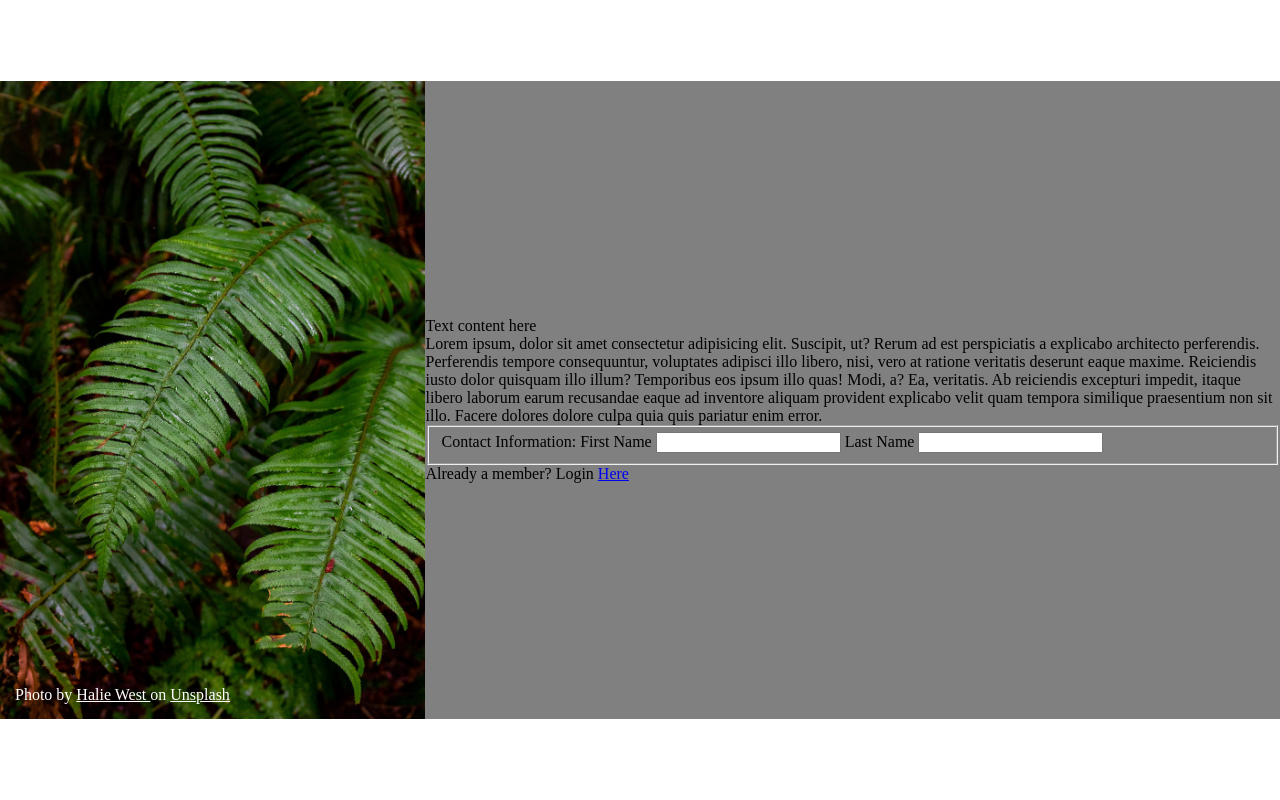
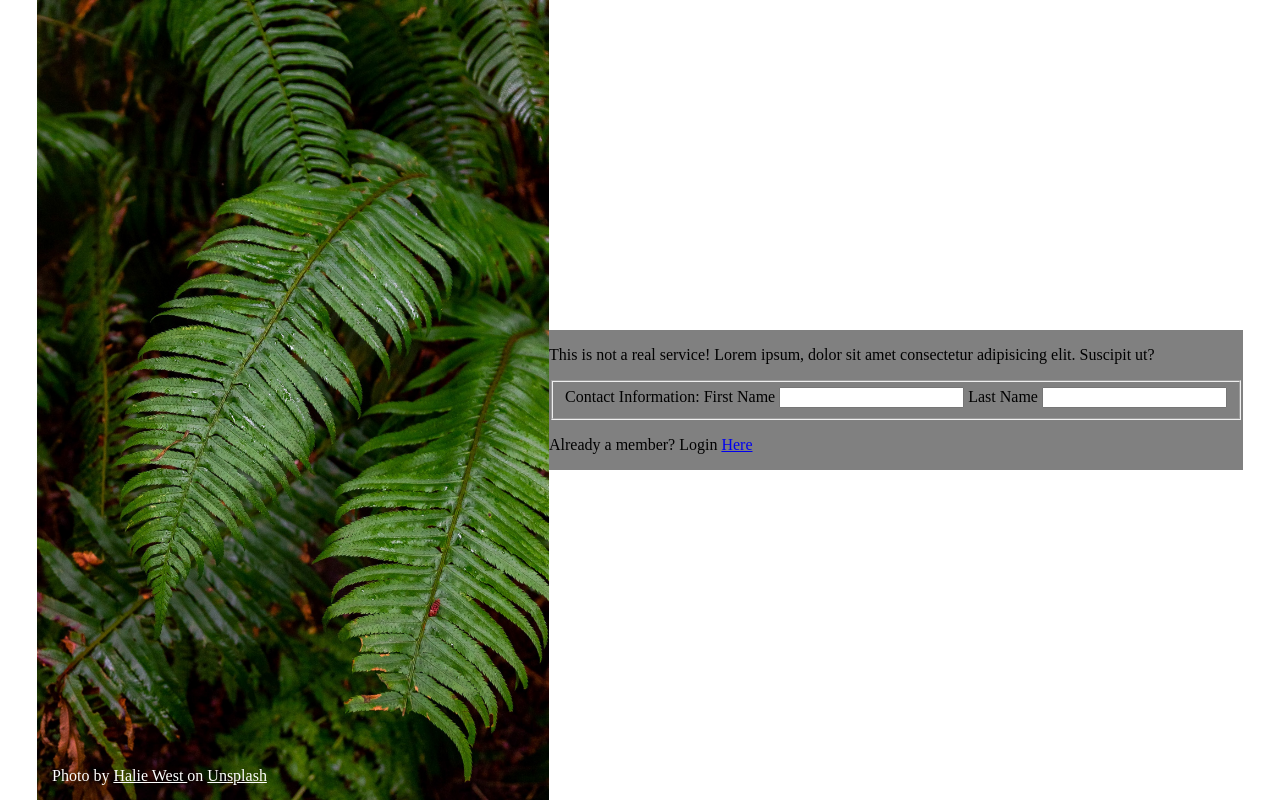
Before and after one commit to alg4c/odin-signUpForm, a plain HTML site: page index.html in a window 1280 px wide. Drawn offline with Linux system fonts and the light colour scheme.

Commit message:
remove unnecessary divs and simplify html

```diff
--- a/index.html
+++ b/index.html
@@ -8,7 +8,6 @@
     <title>Sign Up!</title>
   </head>
   <body>
-    <div class="flexContainer">
       <figure>
         <img src="/res/img/hero-fern.jpg" alt="close up of fern leaves" />
         <figcaption>
@@ -25,18 +24,9 @@
         </figcaption>
       </figure>
       <div class="textContent">
-        Text content here
-        <div class="announcement">
-          Lorem ipsum, dolor sit amet consectetur adipisicing elit. Suscipit,
-          ut? Rerum ad est perspiciatis a explicabo architecto perferendis.
-          Perferendis tempore consequuntur, voluptates adipisci illo libero,
-          nisi, vero at ratione veritatis deserunt eaque maxime. Reiciendis
-          iusto dolor quisquam illo illum? Temporibus eos ipsum illo quas! Modi,
-          a? Ea, veritatis. Ab reiciendis excepturi impedit, itaque libero
-          laborum earum recusandae eaque ad inventore aliquam provident
-          explicabo velit quam tempora similique praesentium non sit illo.
-          Facere dolores dolore culpa quia quis pariatur enim error.
-        </div>
+        <p class="announcement">
+          This is not a real service! Lorem ipsum, dolor sit amet consectetur adipisicing elit. Suscipit ut?
+        </p>
         <form action="" method="post">
           <fieldset class="contact">
             Contact Information:
@@ -46,9 +36,7 @@
             <input id="last-name" type="text" required />
           </fieldset>
         </form>
-        <div class="login">
-          Already a member? Login <a href="#login">Here</a>
-        </div>
+        <p class="login">Already a member? Login <a href="#login">Here</a></p>
       </div>
     </div>
   </body>
```
